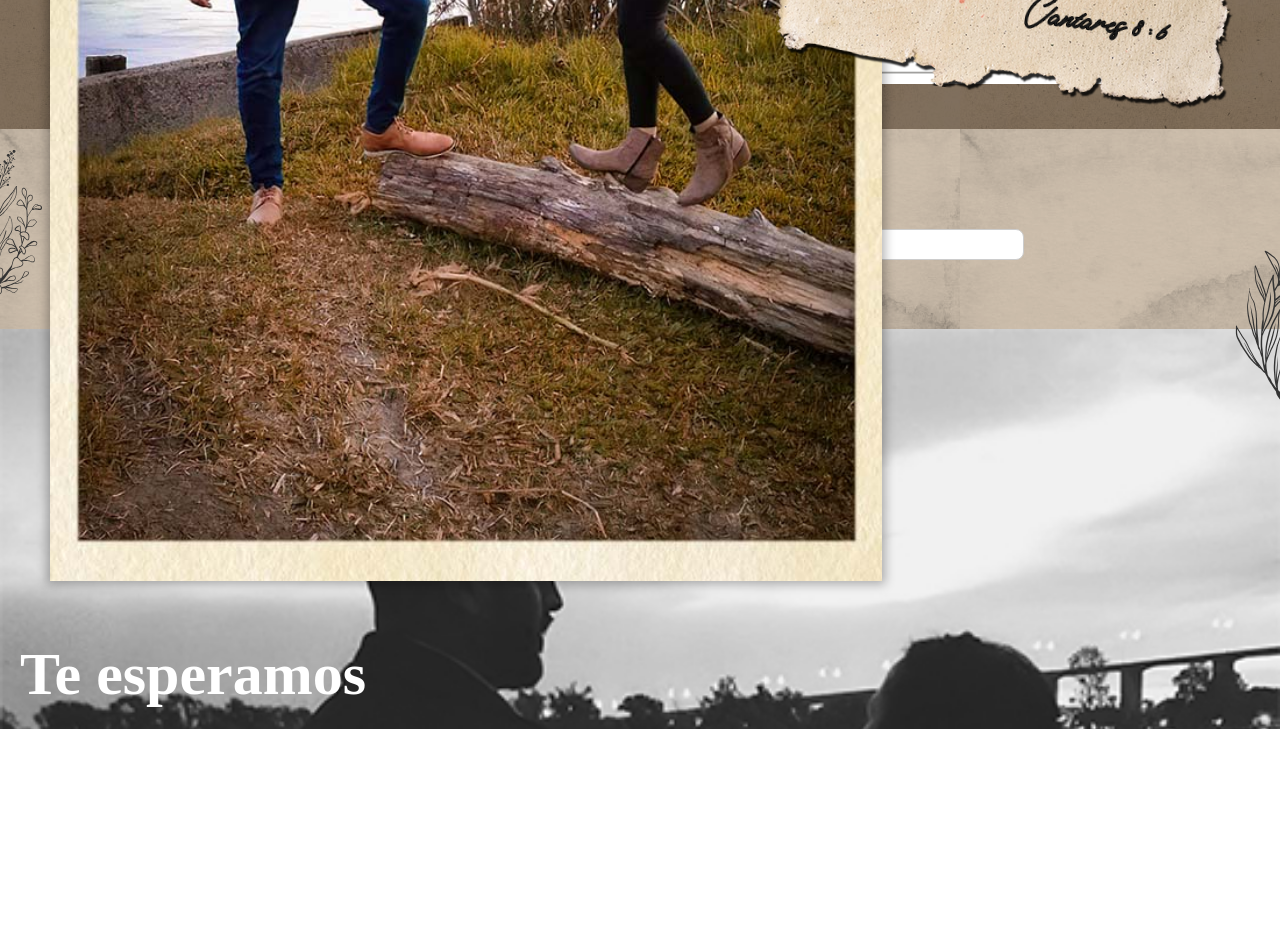
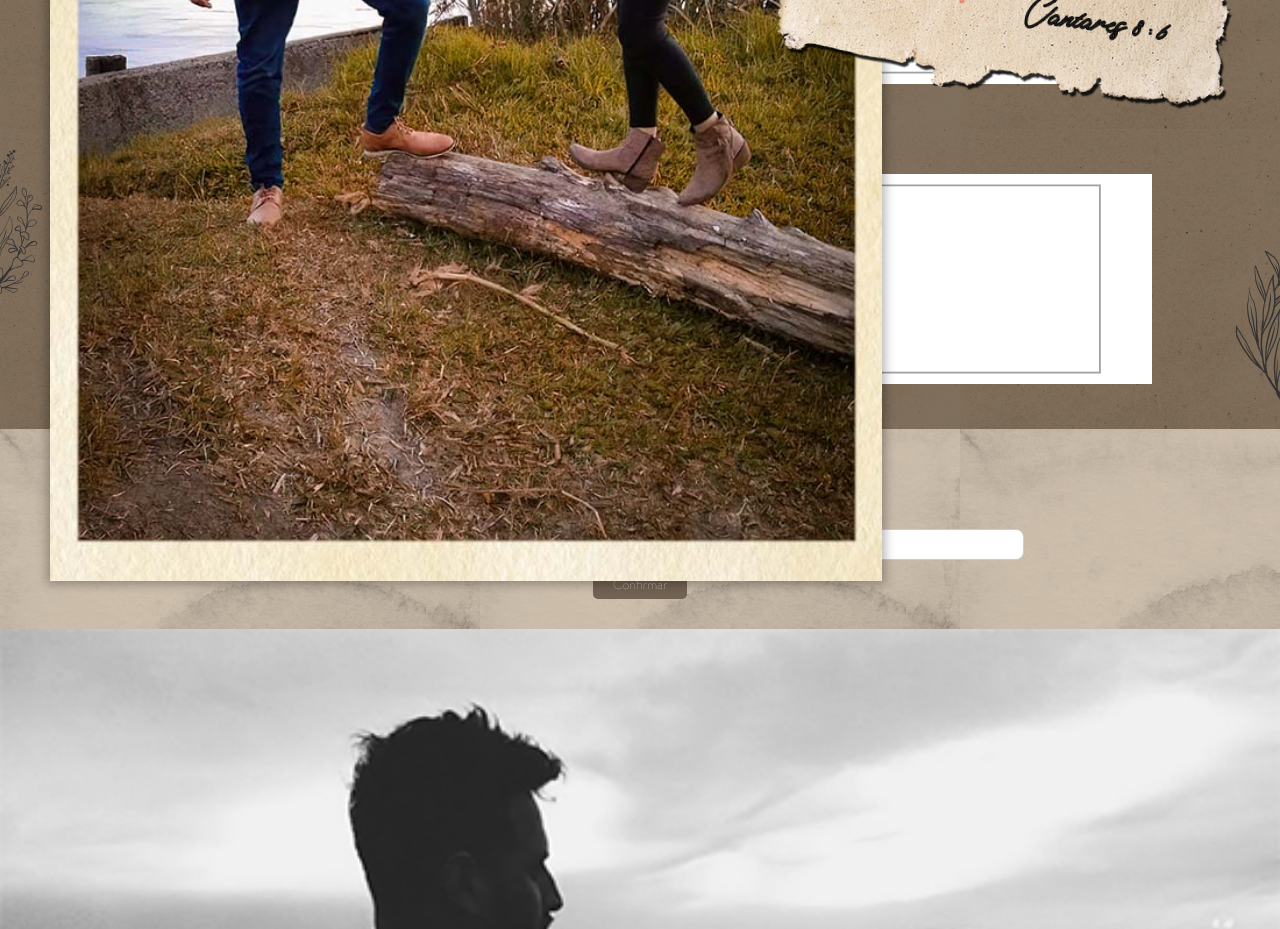
Before and after one commit to ivancard/gabrielyjesica, a React (Vite) app: page / in a window 1280 px wide. Shown: the part 1720-2649 px from the top of the page. Before the commit the page ends 2449 px from the top, so only its background shows below. Built offline with nearby package versions, Linux system fonts and the light colour scheme; a web font is replaced by a local one.

Commit message:
new branch test

```diff
--- a/src/Invitation.jsx
+++ b/src/Invitation.jsx
@@ -1,11 +1,11 @@
-import { Confirmation } from "./components/Confirmation";
-import { Countdown } from "./components/Countdown";
-import { Footer } from "./components/Footer";
-import { Header } from "./components/Header";
-import { Location } from "./components/Location";
-import { Photos } from "./components/Photos";
-import { Overlay } from "./components/Overlay";
-import "./invitation.css";
+import { Confirmation } from './components/Confirmation';
+import { Countdown } from './components/Countdown';
+import { Footer } from './components/Footer';
+import { Header } from './components/Header';
+import { Location } from './components/Location';
+import { Photos } from './components/Photos';
+import { Overlay } from './components/Overlay';
+import './invitation.css';
 
 function Invitation() {
   return (
@@ -15,6 +15,7 @@ function Invitation() {
       <Location />
       <Photos />
       <Countdown />
+      <Countdown />
       <Confirmation />
       <Footer />
     </>
```
